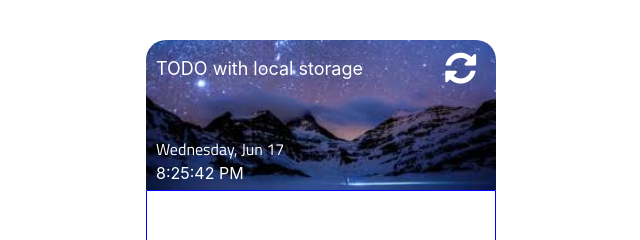
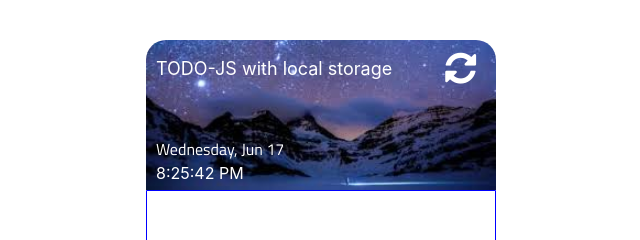
Before and after one commit to Slepko13/ToDo-local-storage, a website: page index.html in a window 1280 px wide. Shown: the top 240 px of the page, 319-959 px from the left. Drawn offline with nearby package versions, Linux system fonts and the light colour scheme.

Commit message:
title modofied

```diff
--- a/index.html
+++ b/index.html
@@ -18,7 +18,7 @@
             <div class="col-12 col-md-6 col-lg-4 ">
                 <div class="header">
                     <div class="top-info">
-                        <div class="title">TODO with local storage</div>
+                        <div class="title">TODO-JS with local storage</div>
                         <div class="clear">
                             <i class="fa fa-refresh" aria-hidden="true"></i>
                         </div>
```
